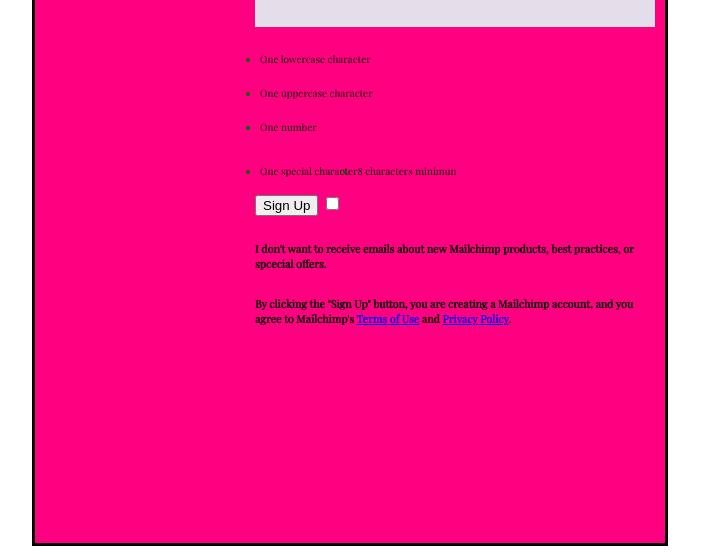
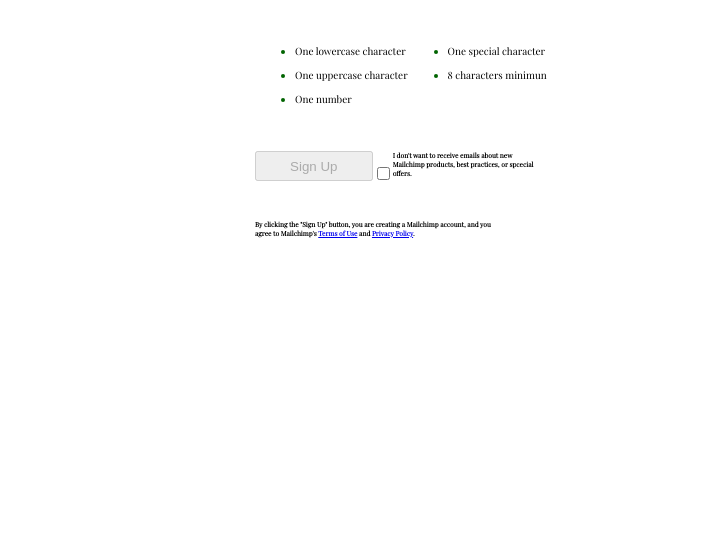
Before and after one commit to Arkessiah/ejercicio2_AntonioM, a plain HTML site: page index.html in a window 1280 px wide. Shown: the part 290-844 px from the top of the page, without its empty margins (290-1001 px from the left). After the commit the page ends 800 px from the top, so only its background shows below. Drawn offline with nearby package versions, Linux system fonts and the light colour scheme.

Commit message:
structure end

```diff
--- a/index.html
+++ b/index.html
@@ -80,8 +80,8 @@
           </ul>
         </div>
         <div class="buttonZone">
-          <button type="summit">Sign Up</button>
-          <input type="checkbox" name="noemail" id="noemail">
+          <button type="summit" class="buttonSummit" disabled>Sign Up</button>
+          <input type="checkbox" name="noemail" class="checkNoEmail">
           <p><h6>I don't want to receive emails about new Mailchimp products, best practices, or spcecial offers.</h6></p>
         </div>
         <footer>
--- a/styles/utilities/_variables.scss
+++ b/styles/utilities/_variables.scss
@@ -1,6 +1,5 @@
 
    html {
-
        font-family: "Playfair Display" ;
        font-weight: lighter;
        margin:0px;
@@ -11,29 +10,24 @@
     %bordes{
         padding:5px;
         margin:1px;
-
         & before{
             list-style: round;
             list-style-position: inside;
         }
-
     }
 
 .boxMain{
     margin:auto;
     margin-top: 10px;
     width: 610px;
-    height: 800px;
-    border:solid;
+    height:550px;
     padding:10px;
-    background-color: rgb(255, 0, 128);
 }
 
 .boxLogo{
     margin:auto;
     width: 200px;
     height: 200px;
-    background-color: blue;
     float:left;
 }
 
@@ -41,7 +35,6 @@
     margin: 0 0 0 10px;
     width: 400px;
     height: 120px;
-    background-color: rgb(0, 255, 60);
     float:left;
     font-style:lighter;
 }
@@ -56,7 +49,6 @@
     margin-top: 0px;
     width: 400px;
     height: 150px;
-    background-color: rgb(228, 222, 235);
     font-style: bold;
     font-size: 14px;
 
@@ -64,28 +56,11 @@
 
 .list{
     font-size: x-small;
-    margin-top: 10px;
+    margin: 0px 0px 10px 0px;
     width: 300px;
-
+    display: flex;
 }
 
-.lista1{
-    margin:auto;
-    display:flex;
-    -ms-flex-align: center;
-    flex-direction: column;
-    -ms-flex-item-align: start;
-    @extend %bordes;
-}
-
-.lista2{
-    margin:auto;
-    display:flex;
-    -ms-flex-align: center;
-    flex-direction: row;
-    -ms-flex-item-align: end;
-    @extend %bordes;
-}
 ul {
     list-style-type:circle;
     list-style: url(green-square.png);
@@ -98,24 +73,27 @@ li p{
     color:black;
 }
 
+.buttonZone{
+    font-size: x-small;
+    margin: 0px 10px 10px 0px;
+    width: 280px;
+    display: flex;
+}
 
+.buttonSummit{
+    width: 200px;
+    height: 30px;
+    margin-top: 15px;
+    padding:6px 15px;
+}
 
-/**
-justify-content: left;
-    flex-wrap:wrap;
-    flex-direction: column;
-    padding: 20%;
-    -ms-flex-align: center;
-    -ms-flex-item-align: start;
-    padding: 0;
-    border: 0;
-    font-weight: inherit;
-    font-style: inherit;
-    font-size: 100%;
-    font-family: inherit;
-    vertical-align: baseline;
-    line-height: 24px;
-    clear: both;
-    position:relative;
-    overflow: auto;
-**/
+.checkNoEmail{
+    margin-top: 20px;
+}
+
+footer{
+    font-size: x-small;
+    margin: 0px;
+    width: 250px;
+    display: flex;
+}
```
Also changed, not shown: styles/main.css, 1 other file.
